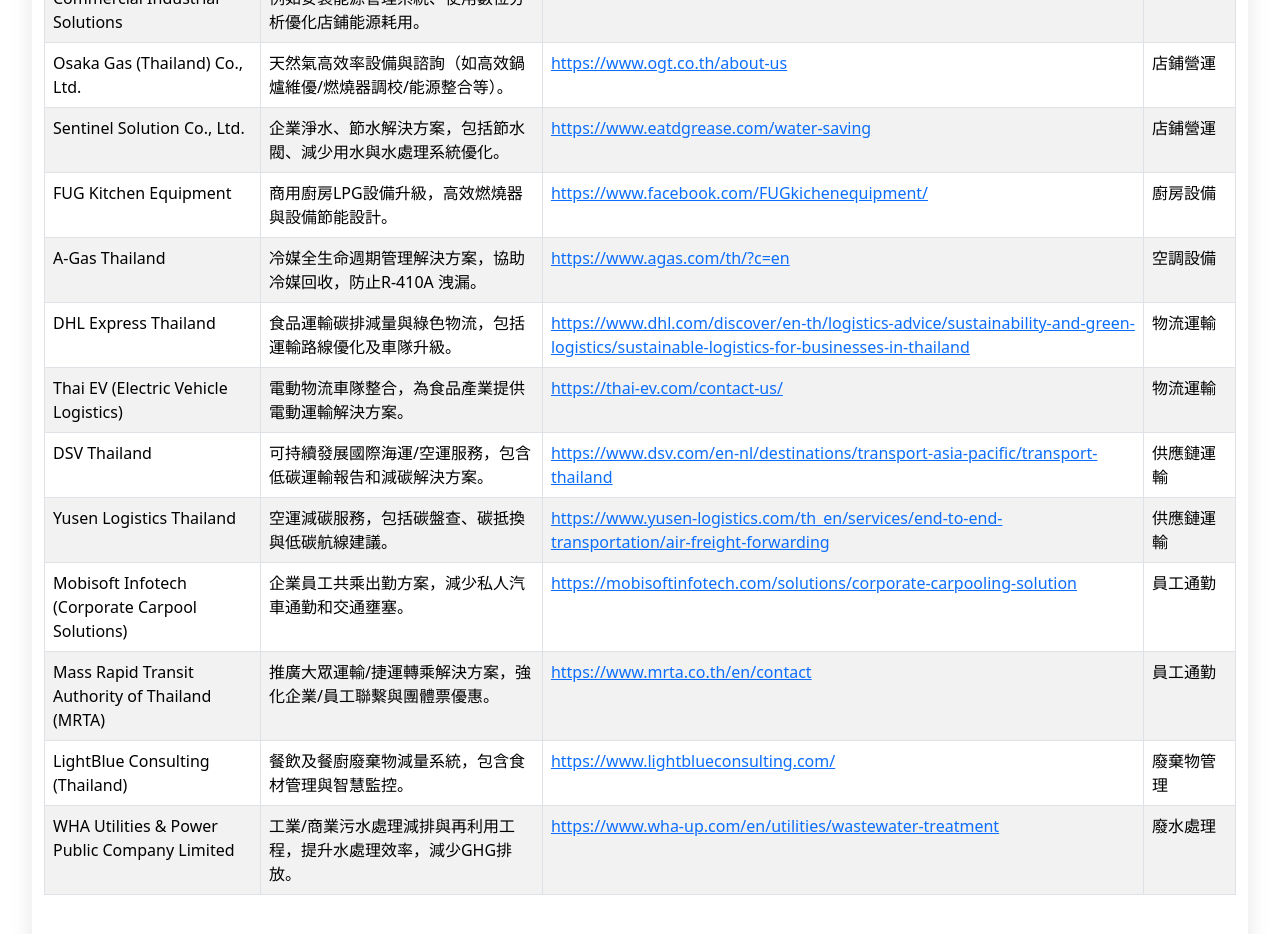
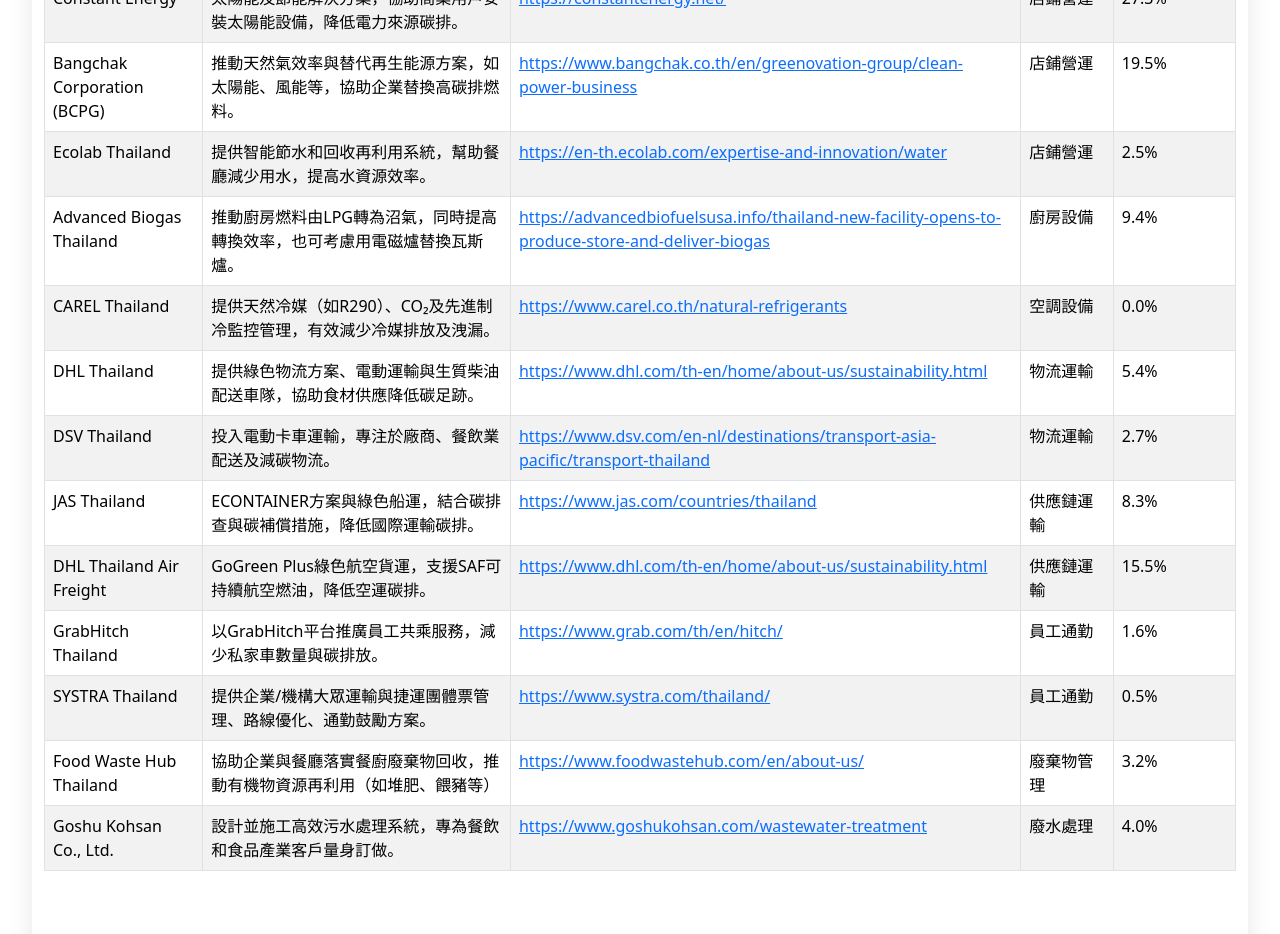
Before and after one commit to domiearth/dsa-widget-page, a React (Vite) app: page / in a window 1280 px wide. Shown: the part 320-1254 px from the top of the page. Built offline with nearby package versions, Linux system fonts and the light colour scheme.

Commit message:
DONE https://domiearth.atlassian.net/browse/DMI-517

```diff
--- a/src/components/CompanyDetailView.tsx
+++ b/src/components/CompanyDetailView.tsx
@@ -32,6 +32,9 @@
 ## Category
 ${companyData.category}
 
+## Carbon Emission
+${companyData.carbon_emission}
+
 ## Description
 ${companyData.description}
 `;
--- a/src/components/TableView.tsx
+++ b/src/components/TableView.tsx
@@ -8,25 +8,44 @@
 
 const TableView: React.FC<TableViewProps> = ({ data }) => {
   const [sortConfig, setSortConfig] = useState<{
-    key: keyof CompanyData;
+    key: keyof CompanyData | 'carbon_emission_percent';
     direction: 'asc' | 'desc';
   } | null>(null);
 
+  // Calculate total carbon emission
+  const totalEmission = data.reduce((sum, item) => sum + (item.carbon_emission || 0), 0);
+
+  // Helper to get percent for a row
+  const getPercent = (value: number) => {
+    if (!totalEmission) return '0%';
+    return ((value / totalEmission) * 100).toFixed(1) + '%';
+  };
+
+  // Add support for sorting by percent
   const sortedData = React.useMemo(() => {
     if (!sortConfig) return data;
-
+    if (sortConfig.key === 'carbon_emission_percent') {
+      return [...data].sort((a, b) => {
+        const aPercent = a.carbon_emission / totalEmission;
+        const bPercent = b.carbon_emission / totalEmission;
+        if (aPercent < bPercent) return sortConfig.direction === 'asc' ? -1 : 1;
+        if (aPercent > bPercent) return sortConfig.direction === 'asc' ? 1 : -1;
+        return 0;
+      });
+    }
     return [...data].sort((a, b) => {
-      if (a[sortConfig.key] < b[sortConfig.key]) {
+      if (a[sortConfig.key as keyof CompanyData] < b[sortConfig.key as keyof CompanyData]) {
         return sortConfig.direction === 'asc' ? -1 : 1;
       }
-      if (a[sortConfig.key] > b[sortConfig.key]) {
+      if (a[sortConfig.key as keyof CompanyData] > b[sortConfig.key as keyof CompanyData]) {
         return sortConfig.direction === 'asc' ? 1 : -1;
       }
       return 0;
     });
-  }, [data, sortConfig]);
+  }, [data, sortConfig, totalEmission]);
 
-  const requestSort = (key: keyof CompanyData) => {
+  // Only allow sorting on visible columns
+  const requestSort = (key: keyof CompanyData | 'carbon_emission_percent') => {
     let direction: 'asc' | 'desc' = 'asc';
     if (
       sortConfig &&
@@ -60,6 +79,9 @@
           <th onClick={() => requestSort('category')} style={{ cursor: 'pointer' }}>
             Category {sortConfig?.key === 'category' && (sortConfig.direction === 'asc' ? '↑' : '↓')}
           </th>
+          <th onClick={() => requestSort('carbon_emission_percent')} style={{ cursor: 'pointer' }}>
+            Carbon Emission (%) {sortConfig?.key === 'carbon_emission_percent' && (sortConfig.direction === 'asc' ? '↑' : '↓')}
+          </th>
         </tr>
       </thead>
       <tbody>
@@ -82,6 +104,7 @@
               </a>
             </td>
             <td>{item.category}</td>
+            <td>{getPercent(item.carbon_emission)}</td>
           </tr>
         ))}
       </tbody>
--- a/src/constant.tsx
+++ b/src/constant.tsx
@@ -6,126 +6,140 @@
   website: string;
   category: string;
   description: string;
+  carbon_emission: number;
 }
 
 export const TEST_DATA: { items: CompanyData[] } = {
   "items": [
     {
-      "company_name": "BECIS - Berkeley Energy Commercial Industrial Solutions",
-      "solution_description": "能源使用管理及電力效率改善方案，例如安裝能源管理系統、使用數位分析優化店鋪能源耗用。",
-      "email": "info@be-cis.com",
-      "phone": "+66 2 248 4635",
-      "website": "https://be-cis.com/contact-us/",
+      "company_name": "Constant Energy",
+      "solution_description": "太陽能及節能解決方案，協助商業用戶安裝太陽能設備，降低電力來源碳排。",
+      "email": "info@constantenergy.net",
+      "phone": "+66 2 126 8245",
+      "website": "https://constantenergy.net/",
       "category": "店鋪營運",
-      "description": "### 分類：店鋪營運\n- 排放項目：電力使用\n- 碳排量：10,200 tCO₂e\n- 建議：導入能源管理系統與智慧監控，減少能源浪費，提升照明與空調設備效率，加強員工教育等。"
+      "carbon_emission": 10200,
+      "description": "### 分類：店鋪營運\n- 排放項目：電力使用\n- 碳排量：10,200 tCO₂e\n- 建議：考慮安裝太陽能發電，結合能源管理系統提升用電效率，降低購電碳排放。"
     },
     {
-      "company_name": "Osaka Gas (Thailand) Co., Ltd.",
-      "solution_description": "天然氣高效率設備與諮詢（如高效鍋爐維優/燃燒器調校/能源整合等）。",
-      "email": "info@ogt.co.th",
-      "phone": "+66 2 108 0872",
-      "website": "https://www.ogt.co.th/about-us",
+      "company_name": "Bangchak Corporation (BCPG)",
+      "solution_description": "推動天然氣效率與替代再生能源方案，如太陽能、風能等，協助企業替換高碳排燃料。",
+      "email": "pr@bangchak.co.th",
+      "phone": "+66 2 335 4555",
+      "website": "https://www.bangchak.co.th/en/greenovation-group/clean-power-business",
       "category": "店鋪營運",
-      "description": "### 分類：店鋪營運\n- 排放項目：天然氣使用\n- 碳排量：7,300 tCO₂e\n- 建議：導入高效燃燒設備、定期檢修、使用智慧監控用氣設備。"
+      "carbon_emission": 7300,
+      "description": "### 分類：店鋪營運\n- 排放項目：天然氣使用\n- 碳排量：7,300 tCO₂e\n- 建議：加裝高效率燃氣設備、或尋求再生能源（如熱泵、太陽能熱水器）取代天然氣。"
     },
     {
-      "company_name": "Sentinel Solution Co., Ltd.",
-      "solution_description": "企業淨水、節水解決方案，包括節水閥、減少用水與水處理系統優化。",
-      "email": "info@eatdgrease.com",
-      "phone": "+66 2 258 4545",
-      "website": "https://www.eatdgrease.com/water-saving",
+      "company_name": "Ecolab Thailand",
+      "solution_description": "提供智能節水和回收再利用系統，幫助餐廳減少用水，提高水資源效率。",
+      "email": "enquiries@ecolab.com",
+      "phone": "+66 2774 9800",
+      "website": "https://en-th.ecolab.com/expertise-and-innovation/water",
       "category": "店鋪營運",
-      "description": "### 分類：店鋪營運\n- 排放項目：用水\n- 碳排量：950 tCO₂e\n- 建議：更換節水裝置、推動用水回收與再利用，安裝即時用水管理系統。"
+      "carbon_emission": 950,
+      "description": "### 分類：店鋪營運\n- 排放項目：用水\n- 碳排量：950 tCO₂e\n- 建議：安裝節水設備與回收再利用系統，降低用水及其間接碳排放。"
     },
     {
-      "company_name": "FUG Kitchen Equipment",
-      "solution_description": "商用廚房LPG設備升級，高效燃燒器與設備節能設計。",
-      "email": "fug@kitchenequip.com",
-      "phone": "018-298-3070",
-      "website": "https://www.facebook.com/FUGkichenequipment/",
+      "company_name": "Advanced Biogas Thailand",
+      "solution_description": "推動廚房燃料由LPG轉為沼氣，同時提高轉換效率，也可考慮用電磁爐替換瓦斯爐。",
+      "email": "info@advancedbiofuelsusa.info",
+      "phone": "+66 2 123 4567",
+      "website": "https://advancedbiofuelsusa.info/thailand-new-facility-opens-to-produce-store-and-deliver-biogas",
       "category": "廚房設備",
-      "description": "### 分類：廚房設備\n- 排放項目：瓦斯爐燃燒（液化石油氣）\n- 碳排量：3,500 tCO₂e\n- 建議：更新高效燃燒器與定期維護、教育廚房人員節能操作。"
+      "carbon_emission": 3500,
+      "description": "### 分類：廚房設備\n- 排放項目：瓦斯爐燃燒（液化石油氣）\n- 碳排量：3,500 tCO₂e\n- 建議：可導入沼氣或高效率燃燒爐具，或考慮電氣化廚房以減少燃燒過程碳排放。"
     },
     {
-      "company_name": "A-Gas Thailand",
-      "solution_description": "冷媒全生命週期管理解決方案，協助冷媒回收，防止R-410A 洩漏。",
-      "email": "sales.th@agas.com",
-      "phone": "+66 2 136 7000",
-      "website": "https://www.agas.com/th/?c=en",
+      "company_name": "CAREL Thailand",
+      "solution_description": "提供天然冷媒（如R290）、CO₂及先進制冷監控管理，有效減少冷媒排放及洩漏。",
+      "email": "info@carel.com",
+      "phone": "+66 2 748 1993",
+      "website": "https://www.carel.co.th/natural-refrigerants",
       "category": "空調設備",
-      "description": "### 分類：空調設備\n- 排放項目：冷媒 R-410A 洩漏\n- 排放量：依實際使用量計算，高GWP指數（GWP=2088）\n- 建議：冷媒回收管理、安裝洩漏檢測系統、改用低GWP冷媒。"
+      "carbon_emission": 0,
+      "description": "### 分類：空調設備\n- 排放項目：冷媒R-410A洩漏\n- 碳排量：依實際洩漏量估算（高暖化係數2088）\n- 建議：高頻率保養、導入低 GWP 冷媒，或以CO₂等替代，降低環境衝擊。"
     },
     {
-      "company_name": "DHL Express Thailand",
-      "solution_description": "食品運輸碳排減量與綠色物流，包括運輸路線優化及車隊升級。",
-      "email": "th.customerservice@dhl.com",
+      "company_name": "DHL Thailand",
+      "solution_description": "提供綠色物流方案、電動運輸與生質柴油配送車隊，協助食材供應降低碳足跡。",
+      "email": "th.enquiry@dhl.com",
       "phone": "+66 2 345 5000",
-      "website": "https://www.dhl.com/discover/en-th/logistics-advice/sustainability-and-green-logistics/sustainable-logistics-for-businesses-in-thailand",
+      "website": "https://www.dhl.com/th-en/home/about-us/sustainability.html",
       "category": "物流運輸",
-      "description": "### 分類：物流運輸\n- 排放項目：食材運輸（柴油車）\n- 碳排量：2,000 tCO₂e\n- 建議：優化路線、車隊升級至更高能源效率與採購生質柴油。"
-    },
-    {
-      "company_name": "Thai EV (Electric Vehicle Logistics)",
-      "solution_description": "電動物流車隊整合，為食品產業提供電動運輸解決方案。",
-      "email": "sales@thai-ev.com",
-      "phone": "087-8888-700",
-      "website": "https://thai-ev.com/contact-us/",
-      "category": "物流運輸",
-      "description": "### 分類：物流運輸\n- 排放項目：食材運輸（電動車）\n- 碳排量：1,000 tCO₂e\n- 建議：導入電動商用車隊、充電網路優化，降低排放及營運成本。"
+      "carbon_emission": 2000,
+      "description": "### 分類：物流運輸\n- 排放項目：食材運輸（柴油車）\n- 碳排量：2,000 tCO₂e\n- 建議：採用電動車/生質柴油車，定期車隊維護及路線優化，減少燃油碳排。"
     },
     {
       "company_name": "DSV Thailand",
-      "solution_description": "可持續發展國際海運/空運服務，包含低碳運輸報告和減碳解決方案。",
-      "email": "info@th.dsv.com",
-      "phone": "+66 2 787 8888",
+      "solution_description": "投入電動卡車運輸，專注於廠商、餐飲業配送及減碳物流。",
+      "email": "th.customerservice@th.dsv.com",
+      "phone": "+66 2 739 5419",
       "website": "https://www.dsv.com/en-nl/destinations/transport-asia-pacific/transport-thailand",
-      "category": "供應鏈運輸",
-      "description": "### 分類：供應鏈運輸\n- 排放項目：進口食材運輸（海運）\n- 碳排量：3,100 tCO₂e\n- 建議：選擇使用低硫燃料的船舶、優化貨櫃利用率、協議綠色運輸。"
+      "category": "物流運輸",
+      "carbon_emission": 1000,
+      "description": "### 分類：物流運輸\n- 排放項目：食材運輸（電動車）\n- 碳排量：1,000 tCO₂e\n- 建議：優先採用電動車隊配送，搭配智慧派車減少用電。」"
     },
     {
-      "company_name": "Yusen Logistics Thailand",
-      "solution_description": "空運減碳服務，包括碳盤查、碳抵換與低碳航線建議。",
-      "email": "ylth.ml.ssmg.sales.mgt@th.yusen-logistics.com",
-      "phone": "+66 2 034 8000",
-      "website": "https://www.yusen-logistics.com/th_en/services/end-to-end-transportation/air-freight-forwarding",
+      "company_name": "JAS Thailand",
+      "solution_description": "ECONTAINER方案與綠色船運，結合碳排查與碳補償措施，降低國際運輸碳排。",
+      "email": "thailand@jas.com",
+      "phone": "+66 2 209 9500",
+      "website": "https://www.jas.com/countries/thailand",
       "category": "供應鏈運輸",
-      "description": "### 分類：供應鏈運輸\n- 排放項目：進口食材運輸（航空貨運）\n- 碳排量：5,800 tCO₂e\n- 建議：優先選擇直飛／高載重航班、參與航空碳補償計畫。"
+      "carbon_emission": 3100,
+      "description": "### 分類：供應鏈運輸\n- 排放項目：進口食材運輸（海運）\n- 碳排量：3,100 tCO₂e\n- 建議：選擇兼具能源效率與碳補償服務之船運公司。"
     },
     {
-      "company_name": "Mobisoft Infotech (Corporate Carpool Solutions)",
-      "solution_description": "企業員工共乘出勤方案，減少私人汽車通勤和交通壅塞。",
-      "email": "sales@mobisoftinfotech.com",
-      "phone": "+1 855 572 2777",
-      "website": "https://mobisoftinfotech.com/solutions/corporate-carpooling-solution",
-      "category": "員工通勤",
-      "description": "### 分類：員工通勤\n- 排放項目：私家車（汽油）\n- 碳排量：600 tCO₂e\n- 建議：推動企業員工共乘方案、提供接駁車、提倡低排交通工具。"
+      "company_name": "DHL Thailand Air Freight",
+      "solution_description": "GoGreen Plus綠色航空貨運，支援SAF可持續航空燃油，降低空運碳排。",
+      "email": "th.enquiry@dhl.com",
+      "phone": "+66 2 345 5000",
+      "website": "https://www.dhl.com/th-en/home/about-us/sustainability.html",
+      "category": "供應鏈運輸",
+      "carbon_emission": 5800,
+      "description": "### 分類：供應鏈運輸\n- 排放項目：進口食材運輸（航空貨運）\n- 碳排量：5,800 tCO₂e\n- 建議：採用SAF航空燃油服務，優化運輸路線，降低碳排。」"
     },
     {
-      "company_name": "Mass Rapid Transit Authority of Thailand (MRTA)",
-      "solution_description": "推廣大眾運輸/捷運轉乘解決方案，強化企業/員工聯繫與團體票優惠。",
-      "email": "saraban@mrta.co.th",
-      "phone": "+66 2 716 4000",
-      "website": "https://www.mrta.co.th/en/contact",
+      "company_name": "GrabHitch Thailand",
+      "solution_description": "以GrabHitch平台推廣員工共乘服務，減少私家車數量與碳排放。",
+      "email": "support.th@grab.com",
+      "phone": "02-021-2500",
+      "website": "https://www.grab.com/th/en/hitch/",
       "category": "員工通勤",
-      "description": "### 分類：員工通勤\n- 排放項目：大眾運輸（電車、捷運）\n- 碳排量：200 tCO₂e\n- 建議：鼓勵使用捷運/電車通勤、推動企業團體月票補助。"
+      "carbon_emission": 600,
+      "description": "### 分類：員工通勤\n- 排放項目：私家車（汽油）\n- 碳排量：600 tCO₂e\n- 建議：鼓勵共乘App與企業交通車，提升上班交通載運效率。"
     },
     {
-      "company_name": "LightBlue Consulting (Thailand)",
-      "solution_description": "餐飲及餐廚廢棄物減量系統，包含食材管理與智慧監控。",
-      "email": "info@lightblueconsulting.com",
-      "phone": "+66 2 107 1374",
-      "website": "https://www.lightblueconsulting.com/",
-      "category": "廢棄物管理",
-      "description": "### 分類：廢棄物管理\n- 排放項目：餐廚廢棄物處理\n- 碳排量：1,200 tCO₂e\n- 建議：導入智慧廚餘管理系統、廚餘堆肥循環再利用並減少浪費。"
+      "company_name": "SYSTRA Thailand",
+      "solution_description": "提供企業/機構大眾運輸與捷運團體票管理、路線優化、通勤鼓勵方案。",
+      "email": "contact-th@systra.com",
+      "phone": "+66 2 267 4310",
+      "website": "https://www.systra.com/thailand/",
+      "category": "員工通勤",
+      "carbon_emission": 200,
+      "description": "### 分類：員工通勤\n- 排放項目：大眾運輸（電車、捷運）\n- 碳排量：200 tCO₂e\n- 建議：促進員工使用捷運/公車，提供搭乘鼓勵金，減少單人車輛出勤。」"
     },
     {
-      "company_name": "WHA Utilities & Power Public Company Limited",
-      "solution_description": "工業/商業污水處理減排與再利用工程，提升水處理效率，減少GHG排放。",
-      "email": "info@wha-up.com",
-      "phone": "+66 2 719 9559",
-      "website": "https://www.wha-up.com/en/utilities/wastewater-treatment",
+      "company_name": "Food Waste Hub Thailand",
+      "solution_description": "協助企業與餐廳落實餐廚廢棄物回收，推動有機物資源再利用（如堆肥、餵豬等）",
+      "email": "hello@foodwastehub.com",
+      "phone": "(+66) 2-123-1234",
+      "website": "https://www.foodwastehub.com/en/about-us/",
+      "category": "廢棄物管理",
+      "carbon_emission": 1200,
+      "description": "### 分類：廢棄物管理\n- 排放項目：餐廚廢棄物處理\n- 碳排量：1,200 tCO₂e\n- 建議：與專業回收/堆肥單位合作，實現廚餘分流與資源化減碳。"
+    },
+    {
+      "company_name": "Goshu Kohsan Co., Ltd.",
+      "solution_description": "設計並施工高效污水處理系統，專為餐飲和食品產業客戶量身訂做。",
+      "email": "info@goshukohsan.com",
+      "phone": "+66 2 036 9009–11",
+      "website": "https://www.goshukohsan.com/wastewater-treatment",
       "category": "廢水處理",
-      "description": "### 分類：廢水處理\n- 排放項目：污水處理\n- 碳排量：1,500 tCO₂e\n- 建議：導入高效污水處理、回收再利用、設置厭氧處理減甲烷排放。"
+      "carbon_emission": 1500,
+      "description": "### 分類：廢水處理\n- 排放項目：污水處理\n- 碳排量：1,500 tCO₂e\n- 建議：優化污水處理流程，導入高效厭氧/好氧系統以減少碳排放與甲烷逸散。"
     }
   ]
 };
```
